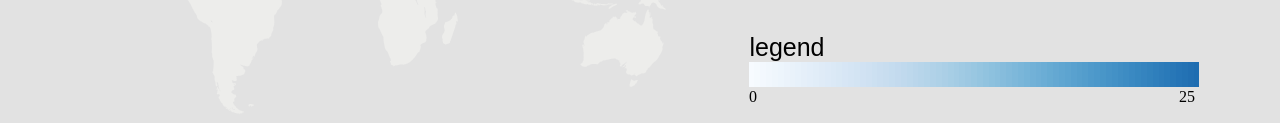
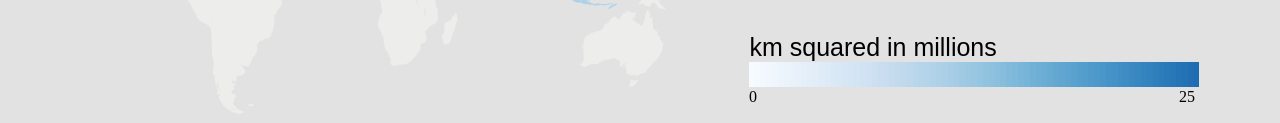
Before and after one commit to karthikkurella/DATAVIZ, a plain HTML site: page index.html in a window 1280 px wide. Shown: the part 3038-3161 px from the top of the page. Drawn offline with nearby package versions, Linux system fonts and the light colour scheme; a web font is replaced by a local one.

Commit message:
Update legend title

```diff
--- a/index.html
+++ b/index.html
@@ -72,7 +72,7 @@
         <div style="display: flex; flex-direction: column; align-content: center; flex-wrap: wrap; justify-content: space-between; align-items: center;" >
             <div>
               <h2>Snow Cover by Year</h2>
-              <p>legend</p>
+              <p>km squared in millions</p>
               <svg id="legend" width="450" height="50" ></svg>
             </div>
             <div style="width: 100%; padding-top: 20px;">
```
